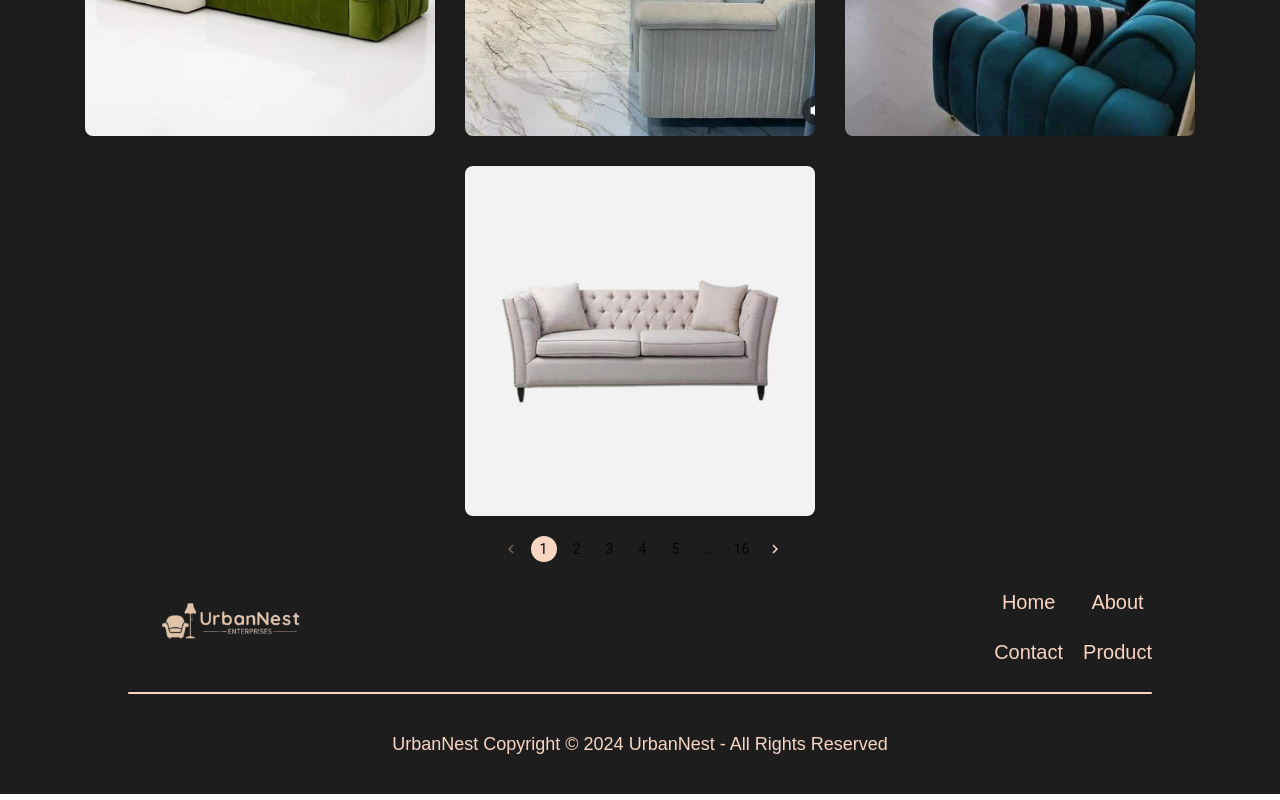
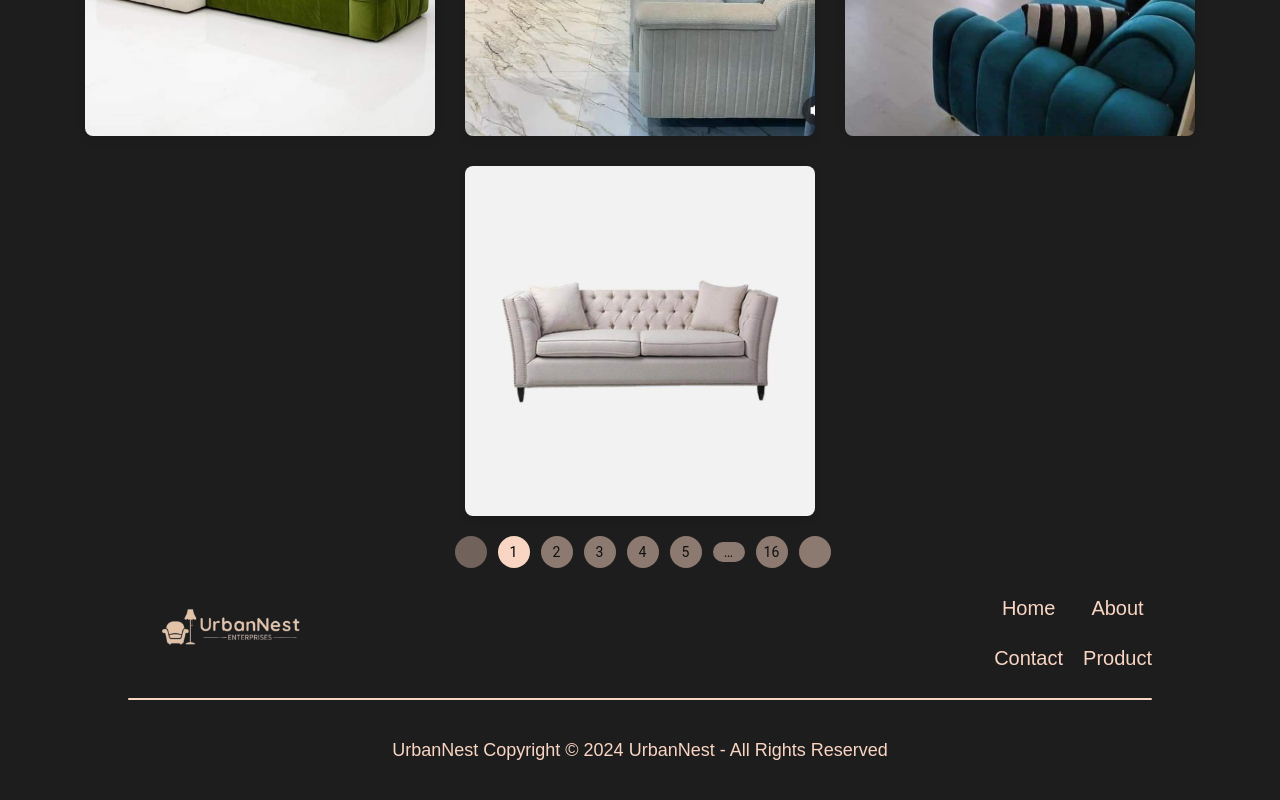
Before and after one commit to pansareaaman/UrbanNest, a React (Create React App) app: page /products in a window 1280 px wide. Shown: the part 1905-2705 px from the top of the page. Built offline with nearby package versions, Linux system fonts and the light colour scheme; the HTML template or start-up script is replaced by a standard one.

Commit message:
Some Changes

```diff
--- a/src/components/Products.jsx
+++ b/src/components/Products.jsx
@@ -78,12 +78,22 @@ const Products = () => {
           count={totalPages}
           page={currentPage}
           onChange={handlePageChange}
-          size="small"
+          size="big"
           sx={{
+            '& .MuiPaginationItem-root': {
+              backgroundColor: '#F9D6C3', // Default background color for unselected items
+              color: '#000',  // Text color for unselected items
+              opacity: 0.5,  // Reduce opacity for unselected pagination items
+            },
             '& .MuiPaginationItem-root.Mui-selected': {
-              backgroundColor: '#F9D6C3',
-              color: '#000',  // Change the text color if necessary
+              backgroundColor: '#F9D6C3', // Background color for selected item
+              color: '#000',  // Text color for selected item
+              opacity: 1,  // Full opacity for selected item
             },
+            '& .MuiPaginationItem-root:hover': {
+              backgroundColor: '#F9D6C3', // Hover effect for unselected items
+              opacity: 0.8,  // Reduce opacity on hover for unselected items
+            }
           }}
         />
       </Stack>
```
